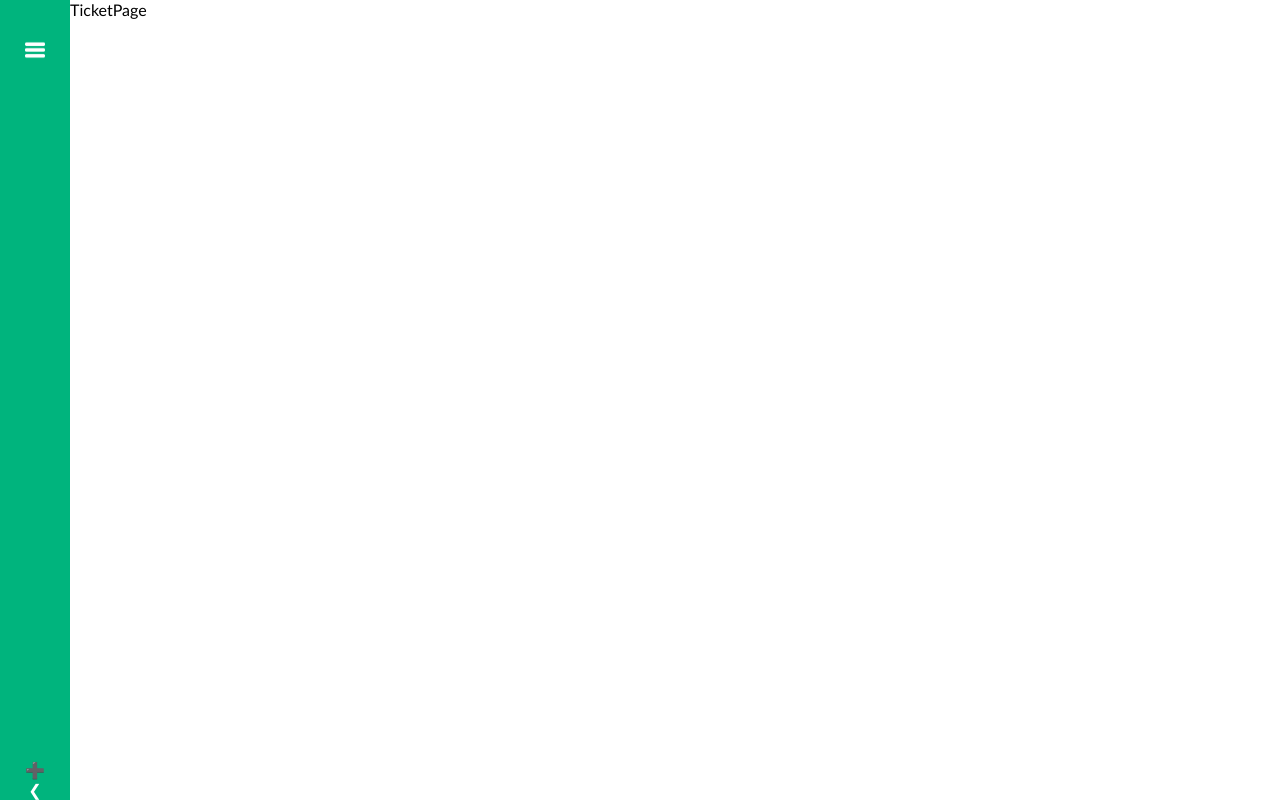
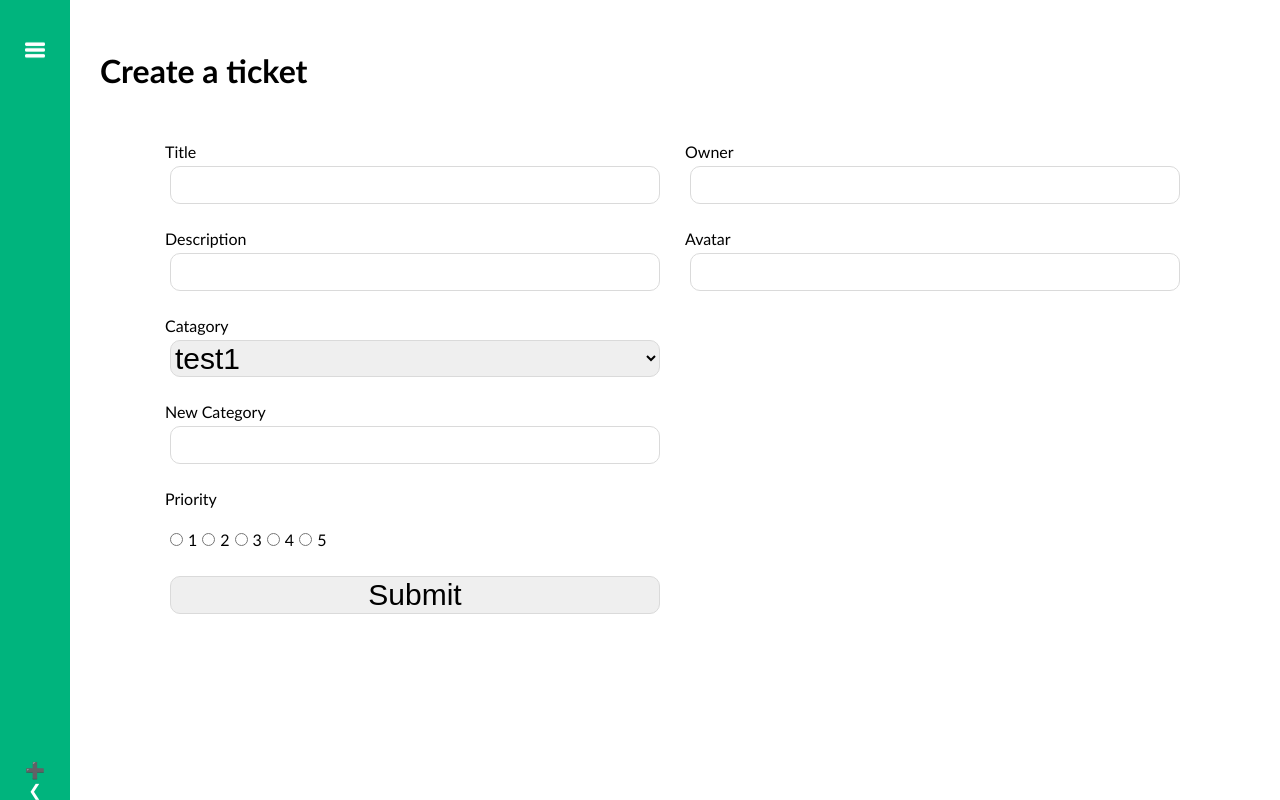
Before and after one commit to Sudo-Si/Monday-clone, a React (Create React App) app: page /ticket in a window 1280 px wide. Built offline with nearby package versions, Linux system fonts and the light colour scheme.

Commit message:
Front end Created all fields Styled and ready for DB connection

```diff
--- a/src/components/TicketCard.js
+++ b/src/components/TicketCard.js
@@ -10,9 +10,8 @@ return (
         <div className="ticket-card">
             {/*Link needs a too to display */}
   <Link to={`/ticket/${ticket.documentId}`} id="link">
-              <div className="ticket-color"> </div>
-                {/* <Link to="./AvatarDisplay.js"> <AvatarDisplay/></Link><Link to="./StatusDisplay.js.js"> <StatusDisplay/></Link><Link to="./PriorityDisplay.js"> <PriorityDisplay/></Link><Link to="./ProgressDisplay.js"> <ProgressDisplay/></Link> */}
-           <h3>{ticket.title}</h3>
+              <div className="ticket-color" style={{backgroundColor:color}}> </div>
+            <h3>{ticket.title}</h3>
             <AvatarDisplay ticket={ticket}/>
             <StatusDisplay status={ticket.status}/>
             <PriorityDisplay priority={ticket.priority}/>
--- a/src/index.css
+++ b/src/index.css
@@ -146,3 +146,46 @@ width: 100%;
     align-items:center;
     color: rgb(255,255,255);
 }
+
+/* ---------Ticket Page --*/
+.ticket {
+    padding: 30px;
+    width: 100%;
+}
+.ticket .ticket-container {
+    display:flex;
+    width: 100%;
+    justify-content:center;
+}
+
+.ticket form{
+    display: flex;
+}
+.ticket form section{
+    display:flex;
+    flex-direction: column;
+    margin: 10px;
+    width:500px;
+}
+.ticket form label{
+    margin: 20px 0 0 0;
+}
+.ticket form select {
+    paddind: 10px;
+    font-size: 30px;
+    border-radius: 10px;
+    border: 1.5px solid rgb(218,218,218);
+    margin: 5px;
+}
+.ticket form input{
+    paddind: 10px;
+    font-size: 30px;
+    border-radius: 10px;
+    border: 1.5px solid rgb(218,218,218);
+    margin: 5px;
+}
+.ticket form  .multiple-input-container{
+
+ margin: 20px 0 20px 0;
+
+}
--- a/src/pages/Dashboard.js
+++ b/src/pages/Dashboard.js
@@ -49,6 +49,14 @@ const Dashboard =()=>{
             timestamp:'2022-08-16T15:58:00'
         }
     ]
+    //catagory colours
+    const colors = [
+        'rgb(255,179,186)',
+        'rgb(255,223,186)',
+        'rgb(255,255,186)',
+        'rgb(186,255,201)',
+        'rgb(186,255,255)'
+    ];
 
     // return Unique values in array
     const uniqueCatagories = [
@@ -68,7 +76,7 @@ const Dashboard =()=>{
                     .map((filterdTicket, _index)=>(
                     <TicketCard
                     id ={_index}
-                    color={filterdTicket.color}
+                    color={colors[categoryIndex] ||colors}
                     ticket={filterdTicket}
                     />
                     ))
--- a/src/pages/TicketPage.js
+++ b/src/pages/TicketPage.js
@@ -1,8 +1,186 @@
+
+import { useState } from 'react'
 
 const TicketPage =()=>{
 
-    return(
-        <div>TicketPage</div>
-    )
+    const [formData, setFormData] = useState({
+        status: 'not started',
+        progress: 0,
+        timestamp: new Date().toISOString()
+
+    })
+
+    const editMode= false;
+
+    const handleSubmit= ()=>{
+        console.log("Submitted")
+    };
+
+    const handleChange= (e)=>{
+            const value = e.target.value
+            const name = e.target.name
+            setFormData((prevState)=>({
+                ...prevState,
+                [name]:value
+            })
+        )
+    }
+    const categories =['test1', 'test2']
+    console.log(formData)
+
+return(
+    <div className="ticket">
+        <h1> {editMode ? 'Update your ticket': 'Create a ticket'}</h1>
+        <div className="ticket-container">
+            <form onSubmit={handleSubmit}>
+                <section>
+                    <label for="title">Title</label>
+                    <input
+                        type="text"
+                        name="title"
+                        value={formData.title}
+                        id="title"
+                        onChange={handleChange}
+                        required= {true}
+                    />
+                    <label for="description">Description</label>
+                    <input
+                        id="description"
+                        name="description"
+                        type="text"
+                        onChange={handleChange}
+                        required= {true}
+                        value={formData.description}
+                    />
+
+                    <label for="">Catagory</label>
+                    <select
+                    name="category"
+                    value={formData.category}
+                    onChange={handleChange}
+                    >
+                        {categories?.map((category, _index)=>(
+                            <option key={_index} value={category}>{category}</option>
+                        ))}
+                    </select>
+
+                    <label for="new-category">New Category</label>
+                    <input
+                        id="new-category"
+                        name="category"
+                        type="text"
+                        onChange={handleChange}
+                        required= {true}
+                        value={formData.category}
+                    />
+
+                    <label>Priority</label>
+                    <div className="multiple-input-container">
+                        <input
+                            id="priority-1"
+                            name="priority"
+                            type="radio"
+                            onChange={handleChange}
+                            valu= {1}
+                            checked={formData.priority === 1}
+                        />
+                        <label for="priority-1">1</label>
+                        <input
+                            id="priority-2"
+                            name="priority"
+                            type="radio"
+                            onChange={handleChange}
+                            valu= {2}
+                            checked={formData.priority === 2}
+                        />
+                        <label for="priority-2">2</label>
+                        <input
+                            id="priority-3"
+                            name="priority"
+                            type="radio"
+                            onChange={handleChange}
+                            valu= {3}
+                            checked={formData.priority === 3}
+                        />
+                        <label for="priority-3">3</label>
+                        <input
+                            id="priority-4"
+                            name="priority"
+                            type="radio"
+                            onChange={handleChange}
+                            valu= {4}
+                            checked={formData.priority === 4}
+                        />
+                        <label for="priority-4">4</label>
+                        <input
+                            id="priority-5"
+                            name="priority"
+                            type="radio"
+                            onChange={handleChange}
+                            valu= {5}
+                            checked={formData.priority === 5}
+                        />
+                        <label for="priority-5">5</label>
+                    </div>
+
+
+                  {editMode &&   <><input
+                        type="range"
+                        id="progress"
+                        name="progress"
+                        value={formData.progress}
+                        min="0"
+                        max="100"
+                        onChange={handleChange}
+                    />
+                    <label for="progress">Progress</label>
+
+
+                    <label>Status</label>
+                    <select
+                        name="status"
+                        value={formData.status}
+                        onChange={handleChange}
+                    >
+                        <option selected={formData.status ==='done'} value="done">Done</option>
+                        <option selected={formData.status ==='working on it'} value="working on it">Working on it</option>
+                        <option selected={formData.status ==='stuck'} value="stuck">Stuck</option>
+                        <option selected={formData.status ==='not started'} value="not started">Not started</option>
+                    </select>
+                    </>
+                    }
+                    <input type={"submit"}/>
+               </section>
+
+                <section>
+                <label>Owner </label>
+                <input
+                        id="owner"
+                        type="text"
+                        name="owner"
+                        onChange={handleChange}
+                        required={true}
+                        value={formData.owner}
+                    />
+                     <label>Avatar </label>
+                <input
+                        id="avatar"
+                        type="url"
+                        name="avatar"
+                        onChange={handleChange}
+                        required={true}
+                        value={formData.avatar}
+                    />
+                    <div className="img-preview">
+                        {formData.avatar &&(
+                            <img src={formData.avatar} alt="image Preview"/>
+                        )}
+                    </div>
+                </section>
+            </form>
+        </div>
+
+    </div>
+)
 }
 export default TicketPage
```
Also changed, not shown: 1 other file (tests, documents, lock files or other folders).
